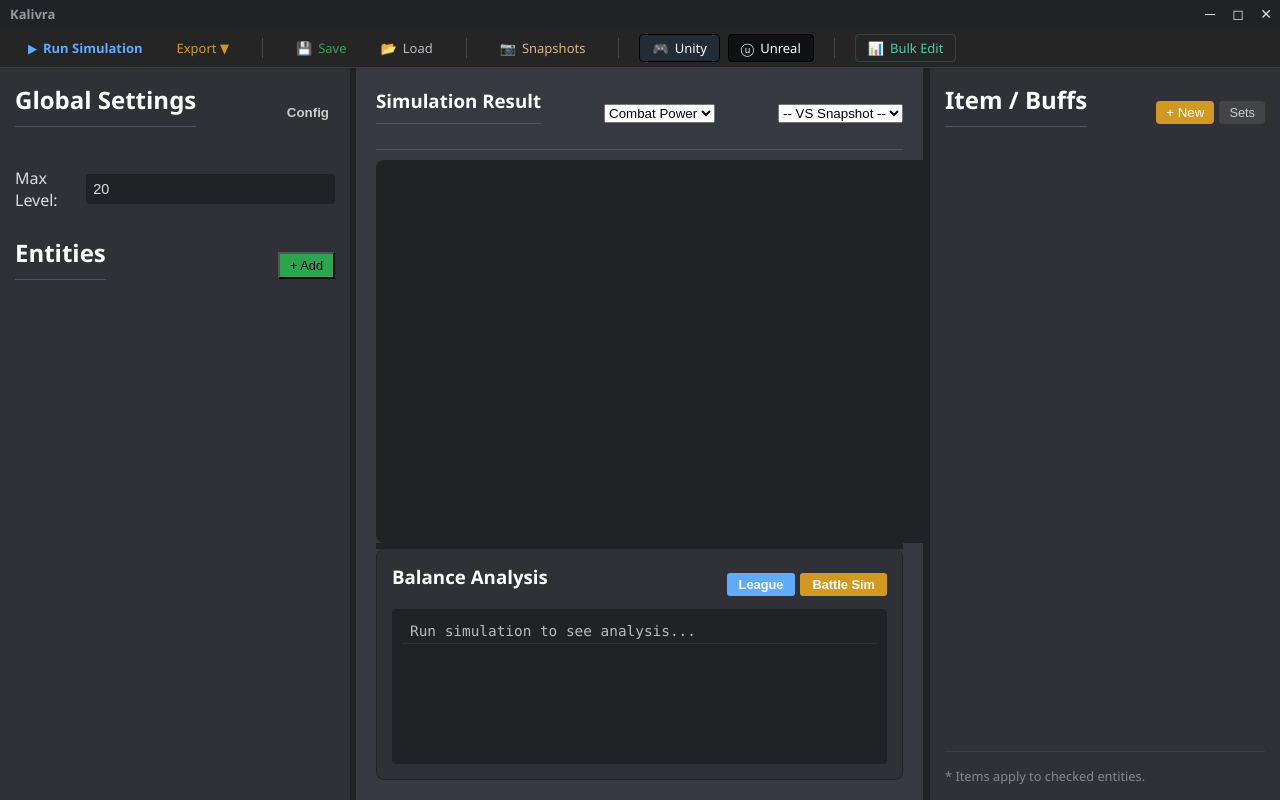
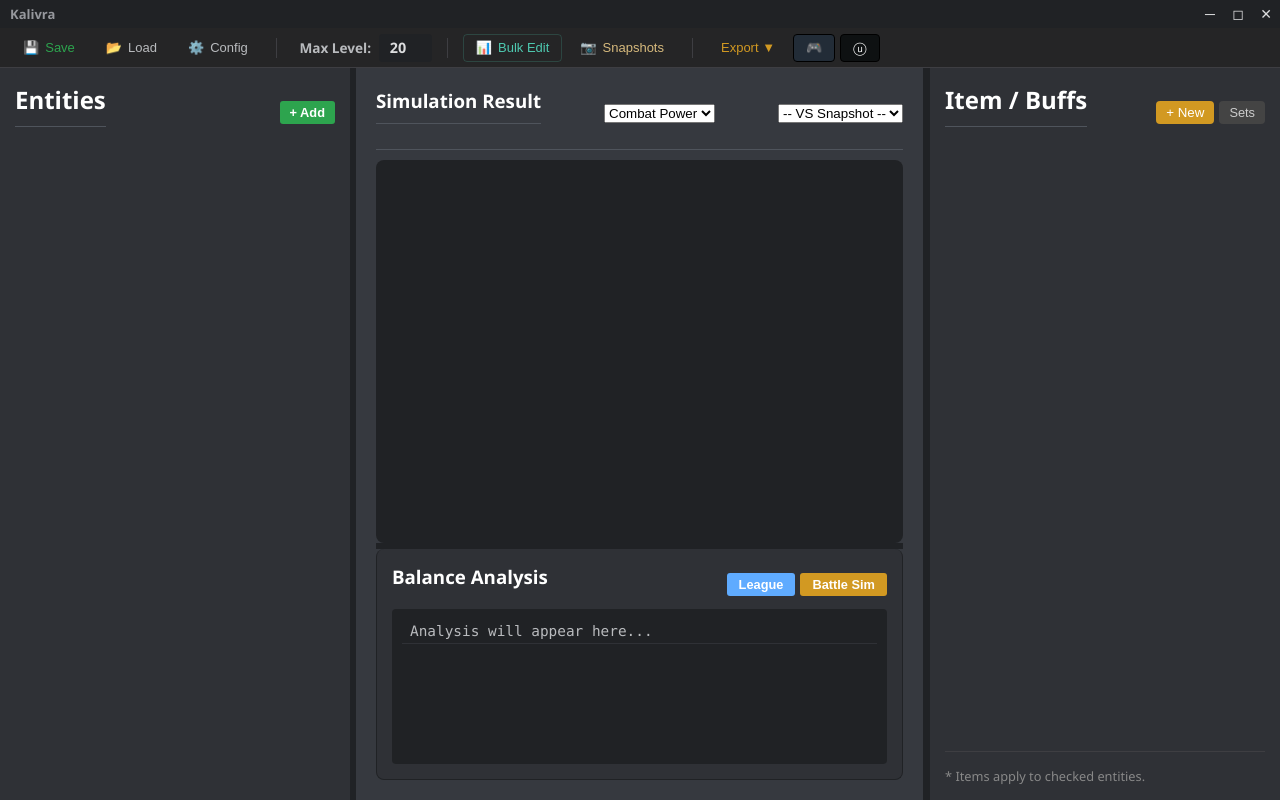
Before and after one commit to DevBawky/Kalivra, an Electron app: page index.html in a window 1280 px wide. Drawn offline with nearby package versions, Linux system fonts and the light colour scheme; no server answers.

Commit message:
[FIX] UI 레이아웃 버그들 수정

```diff
--- a/css/base.css
+++ b/css/base.css
@@ -34,17 +34,20 @@ h2, h3 { border-bottom: 1px solid #4f545c; padding-bottom: 10px; margin-bottom:
 .top-toolbar {
     display: flex;
     align-items: center;
+    justify-content: flex-start; /* 왼쪽 정렬 */
     gap: 10px;
     height: 40px;
-    background-color: #252526; /* 어두운 회색 배경 */
+    background-color: #252526;
     border-bottom: 1px solid #3e3e42;
     padding: 0 10px;
     box-sizing: border-box;
+    user-select: none;
 }
 
 .toolbar-group {
     display: flex;
     gap: 5px;
+    align-items: center;
 }
 
 .toolbar-divider {
@@ -72,9 +75,38 @@ h2, h3 { border-bottom: 1px solid #4f545c; padding-bottom: 10px; margin-bottom:
 .tool-btn:hover {
     background-color: #3e3e42;
     color: white;
+    border: 1px solid #555;
 }
 
-/* 특정 버튼 강조 색상 (옵션) */
 .tool-btn.primary { color: #5fabff; font-weight: bold; }
 .tool-btn.warning { color: #d29922; }
 .tool-btn.success { color: #2da44e; }
+.tool-btn.secondary { color: #b9bbbe; }
+.tool-btn.bulk { color: #4ec9b0; border: 1px solid #4ec9b033; }
+.tool-btn.bulk:hover { background-color: #1e3a35; border-color: #4ec9b0; }
+.tool-btn.unity { color: #fff; background-color: #222c37; border: 1px solid #000; }
+.tool-btn.unity:hover { background-color: #000; color: #fff; border-color: #888; }
+.tool-btn.unreal { color: #fff; background-color: #0e1112; border: 1px solid #000; }
+.tool-btn.unreal:hover { background-color: #333; color: #fff; border-color: #888; }
+
+.toolbar-input {
+    width: 60px;
+    height: 28px;
+    background-color: #18191c;
+    border: 1px solid #3e3e42;
+    color: #fee75c; /* 강조 색상 (노랑) */
+    border-radius: 4px;
+    text-align: center;
+    font-weight: bold;
+    font-size: 13px;
+    padding: 0 5px;
+    margin-left: 5px;
+    transition: border-color 0.2s;
+    font-family: inherit;
+}
+
+.toolbar-input:focus {
+    outline: none;
+    border-color: #5fabff;
+    background-color: #202225;
+}
--- a/index.html
+++ b/index.html
@@ -11,33 +11,22 @@
     <link rel="stylesheet" href="css/modules.css">
 
     <style>
-        /* 기존 스타일 유지 */
-        .chart-container { position: relative; flex: 1; min-height: 0; width: 100%; background-color: #202225; }
-        .modal { display: none; position: fixed; z-index: 1000; left: 0; top: 0; width: 100%; height: 100%; background-color: rgba(0,0,0,0.6); justify-content: center; align-items: center; }
-        .modal-content { background-color: #2f3136; padding: 20px; border: 1px solid #444; border-radius: 8px; box-shadow: 0 4px 15px rgba(0,0,0,0.5); max-height: 95vh; overflow-y: auto; position: relative; }
+        .chart-container {
+            position: relative;
+            flex: 1;
+            min-height: 0;
+            width: 100%;
+            background-color: #202225;
+
+            box-sizing: border-box;
+            overflow: hidden;
+        }
         .matrix-container { display: grid; gap: 2px; background-color: #111; border: 1px solid #444; overflow: auto; max-height: 600px; }
         .matrix-cell { display: flex; justify-content: center; align-items: center; font-size: 0.8em; color: #fff; cursor: pointer; transition: opacity 0.2s; position: relative; }
         .matrix-cell:hover { opacity: 0.8; z-index: 10; border: 1px solid #fff; }
         .matrix-header { background-color: #202225; font-weight: bold; color: #ccc; display: flex; justify-content: center; align-items: center; padding: 5px; text-align: center; position: sticky; z-index: 5; }
         .matrix-row-header { left: 0; }
         .matrix-col-header { top: 0; }
-        .top-toolbar { display: flex; align-items: center; gap: 15px; height: 40px; background-color: #252526; border-bottom: 1px solid #3e3e42; padding: 0 15px; box-sizing: border-box; user-select: none; }
-        .toolbar-group { display: flex; gap: 8px; }
-        .toolbar-divider { width: 1px; height: 20px; background-color: #454545; margin: 0 5px; }
-        .tool-btn { display: flex; align-items: center; justify-content: center; height: 28px; padding: 0 12px; border: 1px solid transparent; border-radius: 4px; background-color: transparent; color: #cccccc; font-size: 13px; cursor: pointer; transition: all 0.2s; font-family: inherit; }
-        .tool-btn:hover { background-color: #3e3e42; color: white; border: 1px solid #555; }
-        .tool-btn.primary { color: #5fabff; font-weight: bold; }
-        .tool-btn.warning { color: #d29922; }
-        .tool-btn.success { color: #2da44e; }
-        .tool-btn.secondary { color: #b9bbbe; }
-        .tool-btn.unity { color: #fff; background-color: #222c37; border: 1px solid #000; }
-        .tool-btn.unity:hover { background-color: #000; color: #fff; border-color: #888; }
-        .tool-btn.unreal { color: #fff; background-color: #0e1112; border: 1px solid #000; }
-        .tool-btn.unreal:hover { background-color: #333; color: #fff; border-color: #888; }
-        /* [NEW] Bulk Edit Button Style */
-        .tool-btn.bulk { color: #4ec9b0; border: 1px solid #4ec9b033; }
-        .tool-btn.bulk:hover { background-color: #1e3a35; border-color: #4ec9b0; }
-
         .desc-input { width: 100%; height: 80px; background-color: #1e1e1e; border: 1px solid #3e3e42; color: #ccc; padding: 8px; font-family: monospace; resize: vertical; }
         .stat-label-text { cursor: help; text-decoration: underline dotted #666; }
         .input-error { border: 2px solid #e74c3c !important; background-color: #3a1d1d !important; color: #ffcccc !important; }
@@ -50,7 +39,7 @@
         .snapshot-actions button { background: none; border: none; cursor: pointer; color: #888; margin-left: 5px; }
         .snapshot-actions button:hover { color: #fff; }
 
-        /* [NEW] Grid Table Styles */
+        /* Grid Table Styles */
         .bulk-table { width: 100%; border-collapse: collapse; background: #1e1e1e; color: #ccc; font-size: 0.9em; min-width: 800px; }
         .bulk-table th, .bulk-table td { border: 1px solid #333; padding: 6px 8px; text-align: center; }
         .bulk-table th { background: #252526; position: sticky; top: 0; z-index: 10; font-weight: bold; color: #eee; text-align: center; }
@@ -71,42 +60,39 @@
 
     <div class="top-toolbar">
         <div class="toolbar-group">
-            <button id="calcBtn" class="tool-btn primary"><span>▶</span> Run Simulation</button>
-            <button id="exportBtn" class="tool-btn warning"><span>📄</span> Export CSV</button>
+            <button id="saveBtn" class="tool-btn success" title="Save Project (Ctrl+S)"><span>💾</span> Save</button>
+            <button id="loadBtn" class="tool-btn secondary" title="Load Project"><span>📂</span> Load</button>
+            <button id="configBtn" class="tool-btn secondary" title="Project Config"><span>⚙️</span> Config</button>
         </div>
+
         <div class="toolbar-divider"></div>
+
+        <div class="toolbar-group" style="display: flex; align-items: center; width: 140px; gap: 0;">
+            <span style="flex: 6.5; font-size: 0.85em; color: #b9bbbe; font-weight: bold; white-space: nowrap; text-align: right; padding-right: 8px;">Max Level:</span>
+            <input type="number" id="maxLevel" value="20" class="toolbar-input" style="flex: 3.5; width: 0; min-width: 0; text-align: center; padding: 0 4px; margin: 0;" title="Change to Auto-Simulate">
+        </div>
+
+        <div class="toolbar-divider"></div>
+
         <div class="toolbar-group">
-            <button id="saveBtn" class="tool-btn success"><span>💾</span> Save</button>
-            <button id="loadBtn" class="tool-btn secondary"><span>📂</span> Load</button>
-        </div>
-        <div class="toolbar-divider"></div>
-        <div class="toolbar-group">
+            <button id="bulkEditBtn" class="tool-btn bulk"><span>📊</span> Bulk Edit</button>
             <button id="snapshotBtn" class="tool-btn" style="color: #d7ba7d;"><span>📷</span> Snapshots</button>
         </div>
+
         <div class="toolbar-divider"></div>
+
         <div class="toolbar-group">
-            <button id="unityBtn" class="tool-btn unity"><span style="color:#fff;">🎮</span> Unity</button>
-            <button id="unrealBtn" class="tool-btn unreal"><span style="color:#fff;">ⓤ</span> Unreal</button>
-        </div>
-        <div class="toolbar-divider"></div>
-        <div class="toolbar-group">
-            <button id="bulkEditBtn" class="tool-btn bulk"><span>📊</span> Bulk Edit</button>
+            <button id="exportBtn" class="tool-btn warning"><span>📄</span> Export ▼</button>
+            <button id="unityBtn" class="tool-btn unity" title="Export for Unity"><span style="color:#fff;">🎮</span></button>
+            <button id="unrealBtn" class="tool-btn unreal" title="Export for Unreal"><span style="color:#fff;">ⓤ</span></button>
         </div>
     </div>
 
     <div class="app-container">
         <div class="sidebar" id="leftSidebar">
-            <div style="display: flex; justify-content: space-between; align-items: center; margin-bottom: 15px;">
-                <h2>Global Settings</h2>
-                <button id="configBtn" style="background:none; border:none; color:#ccc; cursor:pointer; font-weight:bold;">Config</button>
-            </div>
-            <div style="display: flex; align-items: center; gap: 10px; margin-bottom: 15px;">
-                <label style="margin:0; width: 80px;">Max Level:</label>
-                <input type="number" id="maxLevel" value="20">
-            </div>
-            <div style="display: flex; justify-content: space-between; align-items: center;">
+            <div style="display: flex; justify-content: space-between; align-items: center; margin-bottom: 10px;">
                 <h2>Entities</h2>
-                <button id="addBtn" style="width: auto; padding: 4px 10px; font-size: 0.8em; background-color:#2da44e;">+ Add</button>
+                <button id="addBtn" style="width: auto; padding: 4px 10px; font-size: 0.8em; background-color:#2da44e; border:none; border-radius:3px; color:white; cursor:pointer; font-weight:bold;">+ Add</button>
             </div>
             <div id="entityContainer"></div>
         </div>
@@ -132,7 +118,7 @@
                     </div>
                 </div>
                 <div id="analysisLog" class="log-container">
-                    <div class="log-item placeholder">Run simulation to see analysis...</div>
+                    <div class="log-item placeholder">Analysis will appear here...</div>
                 </div>
             </div>
         </div>
@@ -247,7 +233,7 @@
             </div>
 
             <div id="gridContainer" style="flex:1; overflow:auto; background:#1e1e1e; border:1px solid #3e3e42;">
-                </div>
+            </div>
         </div>
     </div>
 
--- a/renderer.js
+++ b/renderer.js
@@ -891,7 +891,14 @@ ipcRenderer.on('load-finished', (e, data) => {
 ipcRenderer.on('save-finished', (e, msg) => ModalSystem.alert(msg));
 ipcRenderer.on('export-finished', (e, msg) => ModalSystem.alert(msg));
 
-document.getElementById('calcBtn').addEventListener('click', runSimulation);
+const maxLevelInput = document.getElementById('maxLevel');
+maxLevelInput.addEventListener('input', () => {
+    debouncedSimulation();
+});
+maxLevelInput.addEventListener('change', () => {
+    runSimulation();
+});
+
 dom.metric.addEventListener('change', runSimulation);
 document.getElementById('addBtn').addEventListener('click', () => {
     const color = '#' + Math.floor(Math.random() * 16777215).toString(16);
```
